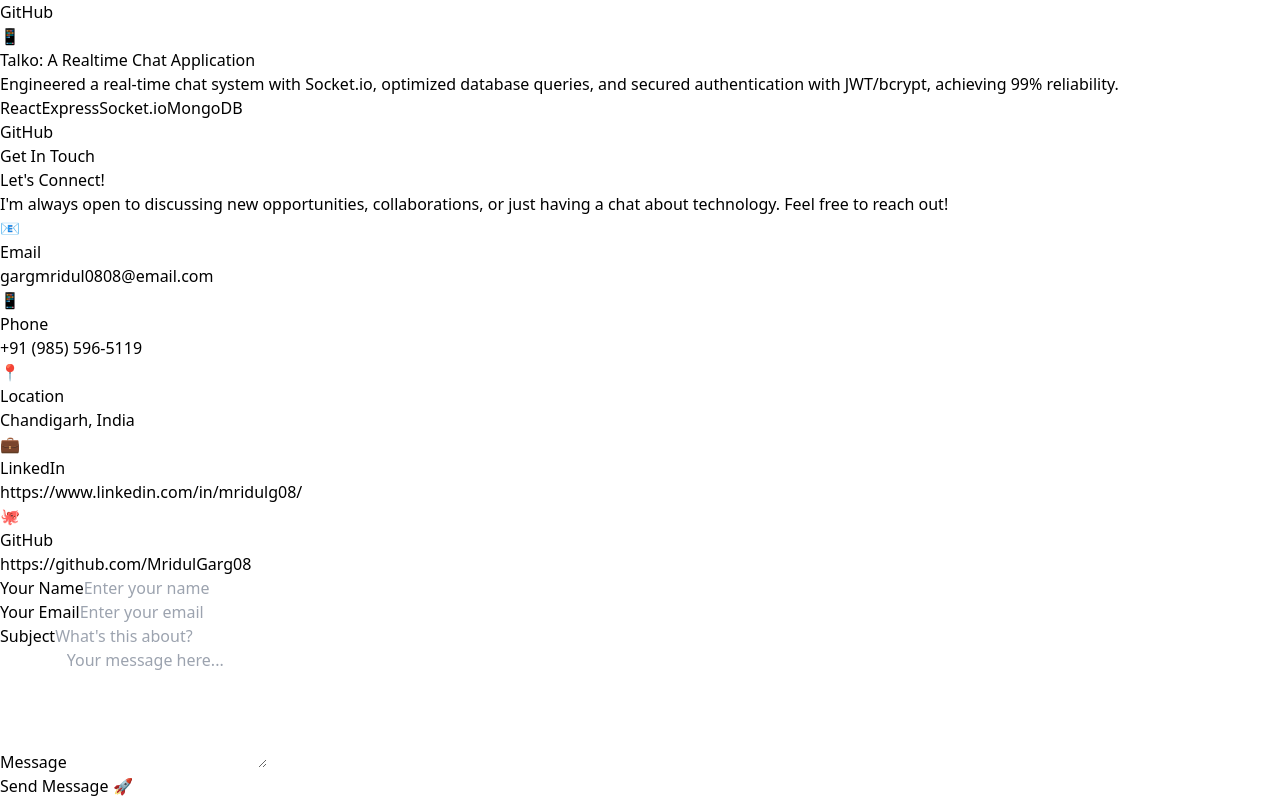
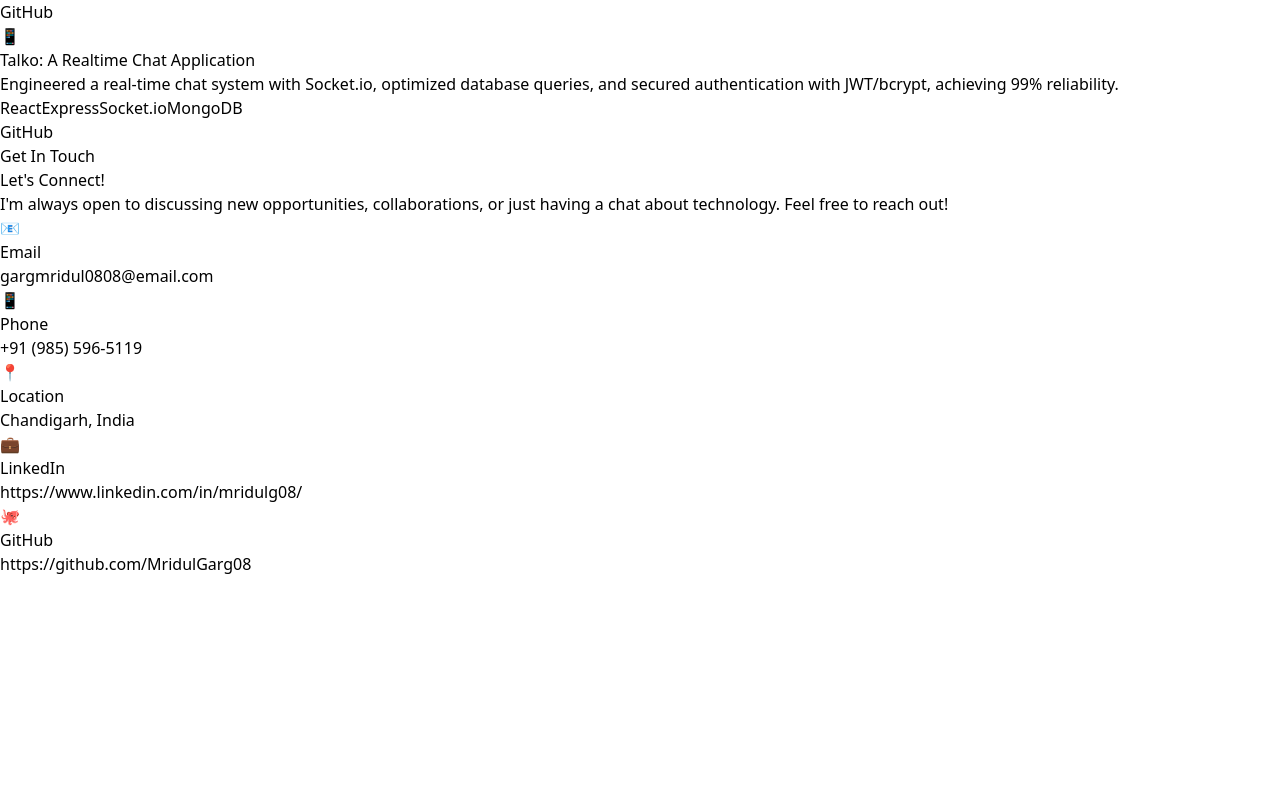
Before and after one commit to MridulGarg08/PortFolio, a React (Vite) app: page / in a window 1280 px wide. Shown: the part 3224-4022 px from the top of the page. After the commit the page ends 3800 px from the top, so only its background shows below. Built offline with nearby package versions, Linux system fonts and the light colour scheme.

Commit message:
Modified

```diff
--- a/src/component/Portfolio.jsx
+++ b/src/component/Portfolio.jsx
@@ -795,11 +795,12 @@ const Portfolio = () => {
         id="contact"
         className="py-24 bg-[var(--dark)] text-white fade-in w-full"
       >
-        <div className="w-full max-w-6xl mx-auto px-4 md:px-8 overflow-hidden">
+        <div className="container mx-auto px-4 md:px-8">
           <h2 className="text-3xl md:text-4xl font-bold text-center mb-12 md:mb-16">
             Get In Touch
           </h2>
-          <div className="grid md:grid-cols-2 gap-8 md:gap-16">
+          <div className="grid md:grid-cols-2 gap-8 md:gap-16 overflow-hidden">
+            {/* LEFT INFO */}
             <div>
               <h3 className="text-xl md:text-2xl font-bold mb-6 md:mb-8 text-pink-300">
                 Let's Connect!
@@ -820,66 +821,17 @@ const Portfolio = () => {
                     </div>
                     <div>
                       <h4 className="font-semibold">{item.label}</h4>
-                      <p className="text-gray-300">{item.value}</p>
+                      <p className="text-gray-300 break-words">{item.value}</p>
                     </div>
                   </div>
                 ))}
               </div>
             </div>
 
-            <div className="bg-white bg-opacity-5 p-6 md:p-8 rounded-3xl backdrop-blur-sm w-full max-w-lg mx-auto">
+            {/* RIGHT FORM */}
+            <div className="bg-white bg-opacity-5 p-6 md:p-8 rounded-3xl backdrop-blur-sm w-full max-w-lg md:max-w-full">
               <div className="space-y-4 md:space-y-6">
-                <div>
-                  <label className="block text-pink-300 mb-2">Your Name</label>
-                  <input
-                    type="text"
-                    name="name"
-                    value={formData.name}
-                    onChange={handleInputChange}
-                    placeholder="Enter your name"
-                    className="w-full p-4 border-0 rounded-xl bg-white bg-opacity-10 text-white placeholder-gray-400 focus:bg-opacity-20 focus:outline-none transition-all"
-                  />
-                </div>
-                <div>
-                  <label className="block text-pink-300 mb-2">Your Email</label>
-                  <input
-                    type="email"
-                    name="email"
-                    value={formData.email}
-                    onChange={handleInputChange}
-                    placeholder="Enter your email"
-                    className="w-full p-4 border-0 rounded-xl bg-white bg-opacity-10 text-white placeholder-gray-400 focus:bg-opacity-20 focus:outline-none transition-all"
-                  />
-                </div>
-                <div>
-                  <label className="block text-pink-300 mb-2">Subject</label>
-                  <input
-                    type="text"
-                    name="subject"
-                    value={formData.subject}
-                    onChange={handleInputChange}
-                    placeholder="What's this about?"
-                    className="w-full p-4 border-0 rounded-xl bg-white bg-opacity-10 text-white placeholder-gray-400 focus:bg-opacity-20 focus:outline-none transition-all"
-                  />
-                </div>
-                <div>
-                  <label className="block text-pink-300 mb-2">Message</label>
-                  <textarea
-                    name="message"
-                    value={formData.message}
-                    onChange={handleInputChange}
-                    rows={5}
-                    placeholder="Your message here..."
-                    className="w-full p-4 border-0 rounded-xl bg-white bg-opacity-10 text-white placeholder-gray-400 focus:bg-opacity-20 focus:outline-none transition-all resize-none"
-                  />
-                </div>
-                <button
-                  onClick={handleFormSubmit}
-                  disabled={isSubmitting}
-                  className="w-full gradient-bg text-white py-4 px-8 rounded-full font-semibold transition-transform duration-300 hover:transform hover:-translate-y-1 disabled:opacity-50"
-                >
-                  {isSubmitting ? "Sending..." : "Send Message 🚀"}
-                </button>
+                {/* ...form fields... */}
               </div>
             </div>
           </div>
```
